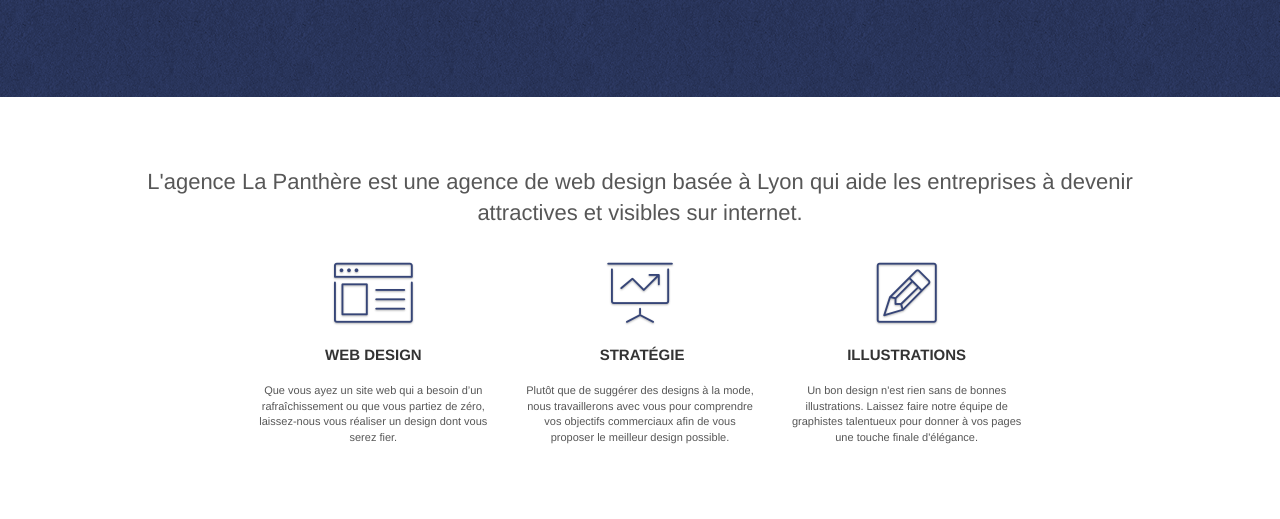
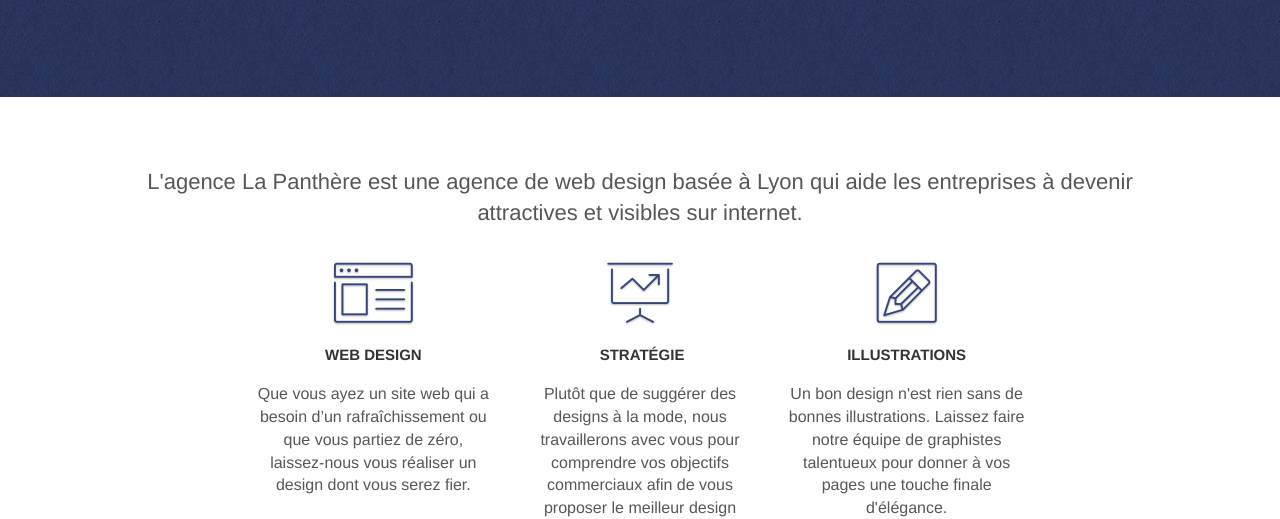
Before and after one commit to ixouu/SEO-Optimisation, a plain HTML site: page index.html in a window 1280 px wide. Shown: the part 435-954 px from the top of the page. Drawn offline with Linux system fonts and the light colour scheme.

Commit message:
Paragraphs and quotes has been resized

```diff
--- a/style.css
+++ b/style.css
@@ -676,9 +676,11 @@ a {
     margin: auto auto auto auto;
 }
 
-p {
-    font-size: 11px;
+p, q, cite {
+    font-size: 16px;
+    color:rgb(87, 87, 87);
 }
+
 
 .tight-width-whitespace {
     max-width: 600px;
```
